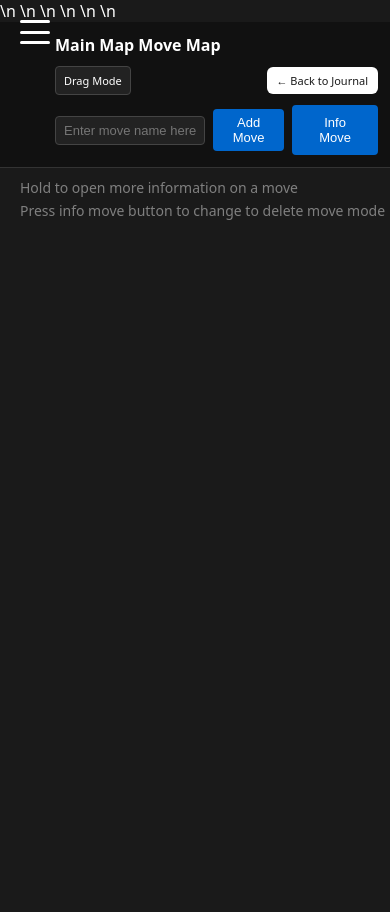
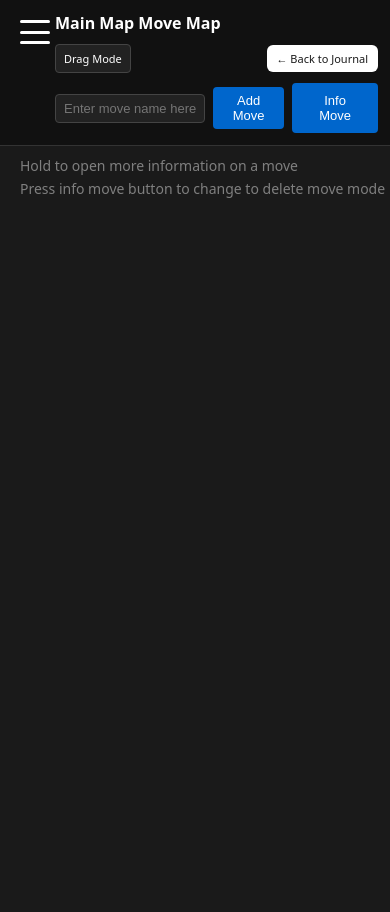
Before and after one commit to AUrbano2000/bjj-tracker, a Flask app: page /moves in a window 390 px wide. After the commit the page ends 198 px from the top, so only its background shows below. Run offline with Flask 3, Linux system fonts and the light colour scheme; data comes from the database, SQL or seed files in the repository; data that the repository does not hold is empty.

Commit message:
Fix escaped newlines in viewport meta tag and make canvas responsive

```diff
--- a/templates/moves.html
+++ b/templates/moves.html
@@ -2,7 +2,13 @@
 <html lang="en">
 <head>
     <meta charset="UTF-8">
-    <meta name=\"viewport\" content=\"width=device-width, initial-scale=1.0, user-scalable=yes, maximum-scale=5.0\">\n    <title>Moves</title>\n    <link rel=\"manifest\" href=\"{{ url_for('static', filename='manifest.json') }}\">\n    <meta name=\"theme-color\" content=\"#0066cc\">\n    <meta name=\"apple-mobile-web-app-capable\" content=\"yes\">\n    <meta name=\"apple-mobile-web-app-status-bar-style\" content=\"default\">\n    <meta name=\"application-name\" content=\"BJJ Tracker\">
+    <meta name="viewport" content="width=device-width, initial-scale=1.0, user-scalable=yes, maximum-scale=5.0">
+    <title>Moves</title>
+    <link rel="manifest" href="{{ url_for('static', filename='manifest.json') }}">
+    <meta name="theme-color" content="#0066cc">
+    <meta name="apple-mobile-web-app-capable" content="yes">
+    <meta name="apple-mobile-web-app-status-bar-style" content="default">
+    <meta name="application-name" content="BJJ Tracker">
     <meta name="apple-mobile-web-app-title" content="BJJ Tracker">
     <style>
       * {
@@ -243,6 +249,15 @@
         width: 100%;
         height: calc(100vh - 140px);
         overflow: hidden;
+        background: #1a1a1a;
+        display: flex;
+        align-items: center;
+        justify-content: center;
+      }
+
+      #canvas > svg {
+        width: 100% !important;
+        height: 100% !important;
       }
 
       .move {
```
